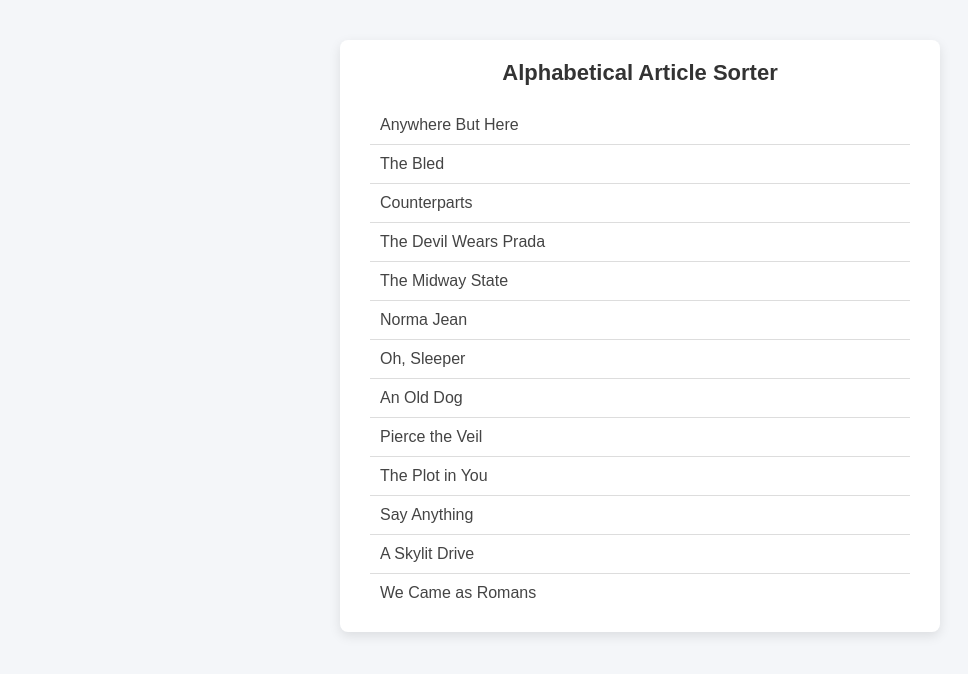
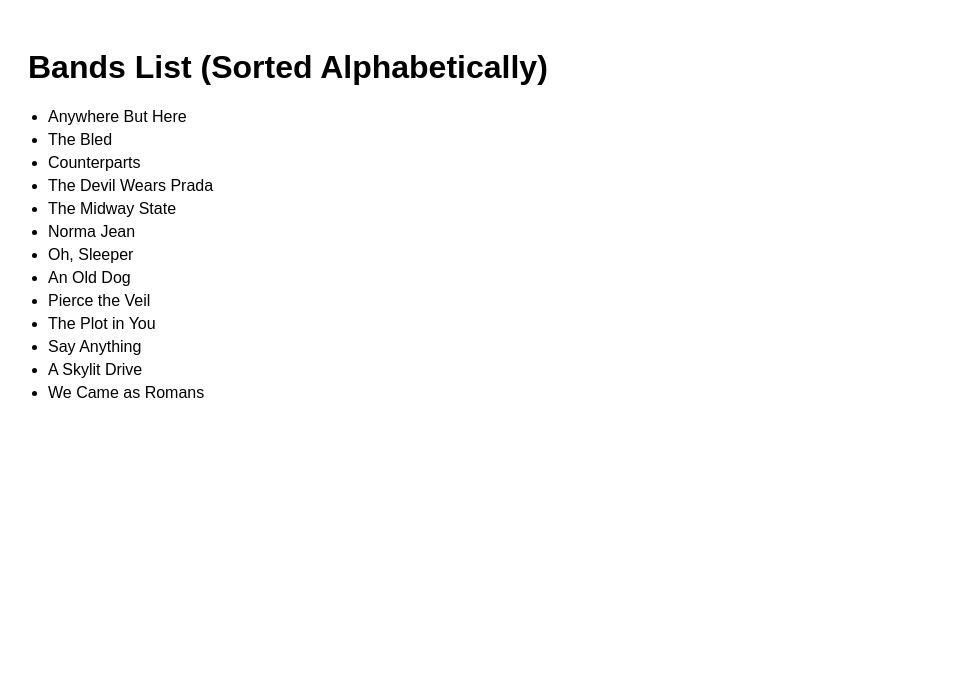
Before and after one commit to acciojob/sorting-articles-Ishikaverma2317, a website: page main.html in a window 1280 px wide. Shown: the whole page, without its empty margins (0-968 px from the left). Drawn offline with Linux system fonts and the light colour scheme.

Commit message:
created a submission

```diff
--- a/main.html
+++ b/main.html
@@ -3,14 +3,60 @@
 <head>
   <meta charset="UTF-8">
   <meta name="viewport" content="width=device-width, initial-scale=1.0">
-  <title>Alphabetical Article Sorter</title>
-  <link rel="stylesheet" href="styles.css">
+  <title>Sorted Bands List</title>
+  <style>
+    body {
+      font-family: Arial, sans-serif;
+      padding: 20px;
+    }
+    ul#band {
+      list-style-type: disc;
+      padding-left: 20px;
+    }
+    ul#band li {
+      margin: 5px 0;
+    }
+  </style>
 </head>
 <body>
-  <div class="container">
-    <h1>Alphabetical Article Sorter</h1>
-    <ul id="band"></ul>
-  </div>
-  <script src="script.js"></script>
+
+  <h1>Bands List (Sorted Alphabetically)</h1>
+  <ul id="band"></ul>
+
+  <script>
+    const bands = [
+      'The Plot in You',
+      'The Devil Wears Prada',
+      'Pierce the Veil',
+      'Norma Jean',
+      'The Bled',
+      'Say Anything',
+      'The Midway State',
+      'We Came as Romans',
+      'Counterparts',
+      'Oh, Sleeper',
+      'A Skylit Drive',
+      'Anywhere But Here',
+      'An Old Dog'
+    ];
+
+    // function to remove leading articles
+    function stripArticle(name) {
+      return name.replace(/^(a |an |the )/i, '').trim();
+    }
+
+    // sort ignoring articles
+    const sortedBands = bands.slice().sort((a, b) =>
+      stripArticle(a).toLowerCase().localeCompare(stripArticle(b).toLowerCase())
+    );
+
+    // render into UL
+    const ul = document.getElementById('band');
+    ul.innerHTML = sortedBands.map(band => `<li>${band}</li>`).join('');
+
+    // optional: check sorted array in console
+    console.log(sortedBands);
+  </script>
+
 </body>
 </html>
--- a/script.js
+++ b/script.js
@@ -1,29 +1,29 @@
-const bands = [
-  'The Plot in You',
-  'The Devil Wears Prada',
-  'Pierce the Veil',
-  'Norma Jean',
-  'The Bled',
-  'Say Anything',
-  'The Midway State',
-  'We Came as Romans',
-  'Counterparts',
-  'Oh, Sleeper',
-  'A Skylit Drive',
-  'Anywhere But Here',
-  'An Old Dog'
-];
+// const bands = [
+//   'The Plot in You',
+//   'The Devil Wears Prada',
+//   'Pierce the Veil',
+//   'Norma Jean',
+//   'The Bled',
+//   'Say Anything',
+//   'The Midway State',
+//   'We Came as Romans',
+//   'Counterparts',
+//   'Oh, Sleeper',
+//   'A Skylit Drive',
+//   'Anywhere But Here',
+//   'An Old Dog'
+// ];
 
-// function to remove leading articles
-function stripArticle(name) {
-  return name.replace(/^(a |an |the )/i, '').trim();
-}
+// // function to remove leading articles
+// function stripArticle(name) {
+//   return name.replace(/^(a |an |the )/i, '').trim();
+// }
 
-// sort ignoring articles
-const sortedBands = bands.slice().sort((a, b) =>
-  stripArticle(a).toLowerCase().localeCompare(stripArticle(b).toLowerCase())
-);
+// // sort ignoring articles
+// const sortedBands = bands.slice().sort((a, b) =>
+//   stripArticle(a).toLowerCase().localeCompare(stripArticle(b).toLowerCase())
+// );
 
-// render into UL
-const ul = document.getElementById('band');
-ul.innerHTML = sortedBands.map(band => `<li>${band}</li>`).join('');
+// // render into UL
+// const ul = document.getElementById('band');
+// ul.innerHTML = sortedBands.map(band => `<li>${band}</li>`).join('');
```
